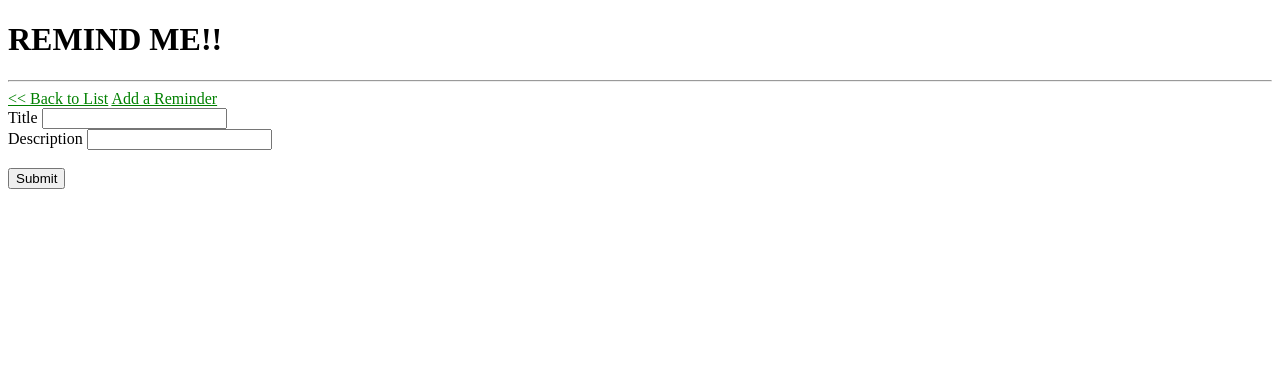
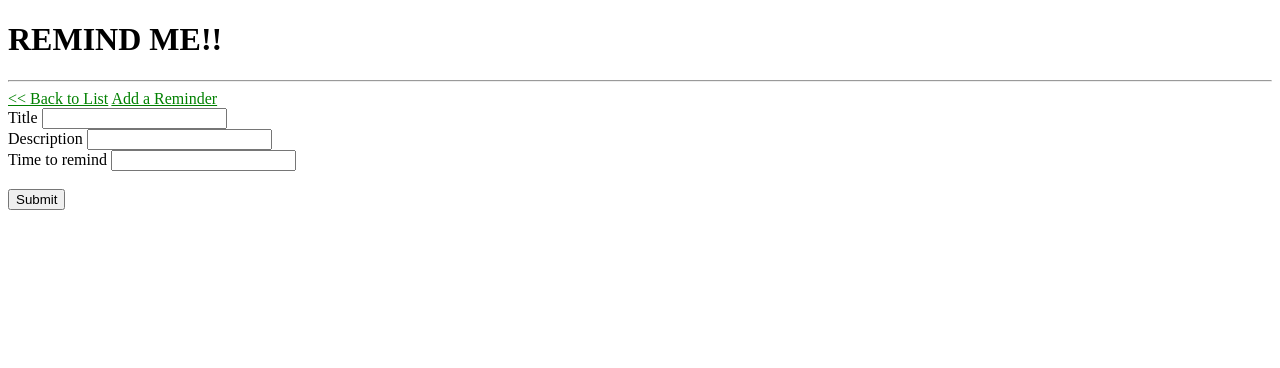
Before and after one commit to Deanomatic/back-end-capstone, a Django app: page /reminder/add_reminder in a window 1280 px wide. Shown: the top 368 px of the page. Run offline with Django 3.2, Linux system fonts and the light colour scheme.

Commit message:
Got reminders to post

```diff
--- a/mysite/reminder/models.py
+++ b/mysite/reminder/models.py
@@ -4,7 +4,7 @@ from datetime import datetime
 class Reminder(models.Model):
     title = models.CharField(max_length=200)
     description = models.CharField(max_length=300)
-    reminder_time = models.IntegerField()
+    reminder_time = models.IntegerField(null=True)
     time_created = models.DateTimeField(default=datetime.now, blank=True)
 
     def __str__(self):
--- a/mysite/reminder/templates/add_reminder.html
+++ b/mysite/reminder/templates/add_reminder.html
@@ -1,12 +1,15 @@
 {% include 'partials/header.html' %}
 
-<form action="{% url 'add_reminder' %}">
+<form action="{% url 'add_reminder' %}" method="post">
 	{% csrf_token %}
 	<label for="title">Title</label>
 	<input type="text" name="title" id="title"/>
 	<br>
 	<label for="text" id="text">Description</label>
 	<input type="text" name="description" id="description"/>
+	<br>
+	<label id="integer">Time to remind</label>
+	<input type="integer" name="time" id="time"/>
 	<br><br>
 	<input type="submit" name="Submit"/>
 </form>
--- a/mysite/reminder/views.py
+++ b/mysite/reminder/views.py
@@ -20,6 +20,7 @@ def add_reminder(request):
 	if(request.method == 'POST'):
 		title = request.POST['title']
 		description = request.POST['description']
+		print("\n\n\ntitle{}\n{}\n\n\n".format(title, description))
 
 		reminder = Reminder(title=title, description=description)
 		reminder.save()
```
Also changed, not shown: mysite/reminder/migrations/0005_auto_20170613_1116.py (added).
